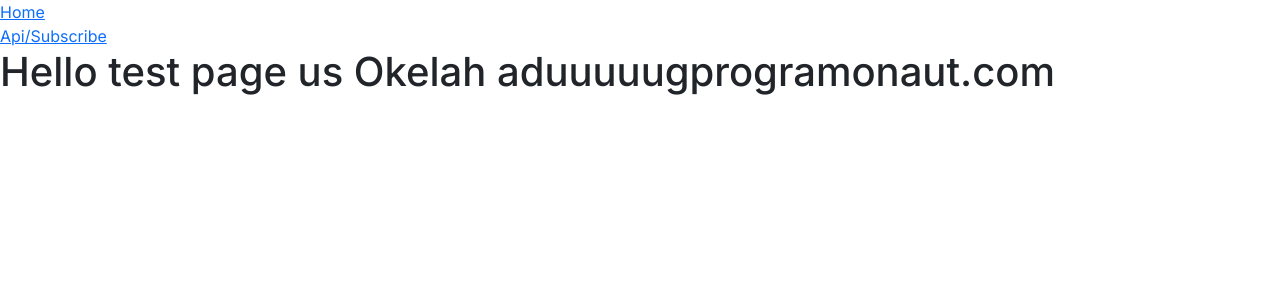
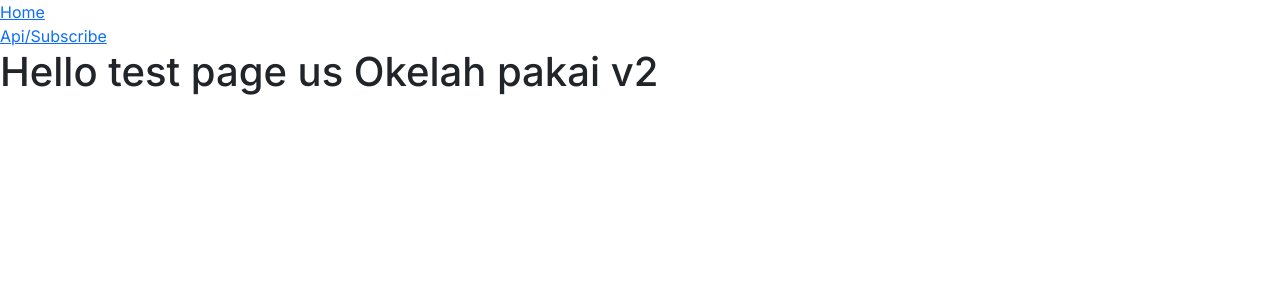
Before and after one commit to karebet/next-emailsubscribe, a Next.js app: page /testpage in a window 1280 px wide. Shown: the top 300 px of the page. Built offline with nearby package versions, Linux system fonts and the light colour scheme.

Commit message:
pakai programonaut.com v2 environment

```diff
--- a/app/testpage/page.js
+++ b/app/testpage/page.js
@@ -6,7 +6,7 @@ export default function page() {
             <Link href={"/"}>Home</Link>
             <br />
             <Link href={"/api/subscribe"}>Api/Subscribe</Link>
-            <h1>Hello test page us Okelah aduuuuugprogramonaut.com</h1>
+            <h1>Hello test page us Okelah pakai v2</h1>
         </div>
     );
 }
```
